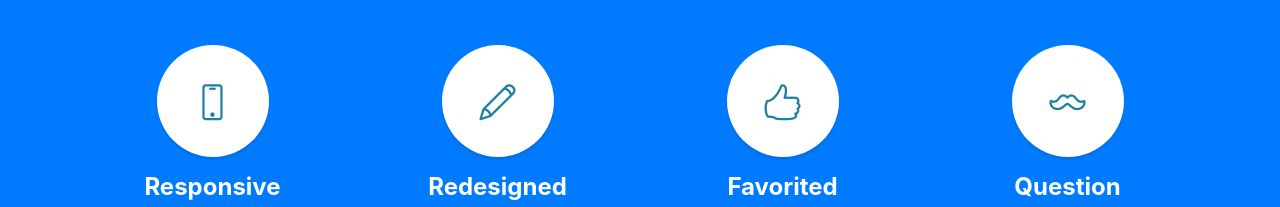
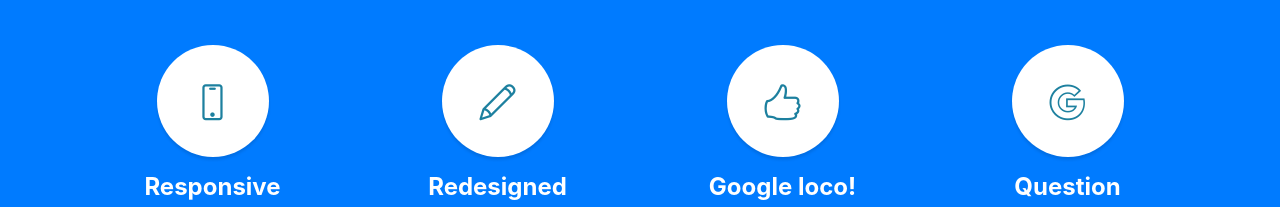
Before and after one commit to alexcomtz13/Portafolio, a website with bundled scripts: page index.html in a window 1280 px wide. Shown: the part 1432-1639 px from the top of the page. Built offline with nearby package versions, Linux system fonts and the light colour scheme.

Commit message:
Update index.html

```diff
--- a/index.html
+++ b/index.html
@@ -108,7 +108,7 @@
               <i class="icon-like"></i>
             </span>
             <h4>
-              <strong>Favorited</strong>
+              <strong>Google loco!</strong>
             </h4>
             <p class="text-faded mb-0">Millions of users
               <i class="fa fa-heart"></i>
@@ -116,7 +116,7 @@
           </div>
           <div class="col-lg-3 col-md-6">
             <span class="service-icon rounded-circle mx-auto mb-3">
-              <i class="icon-mustache"></i>
+              <i class="icon-social-google"></i>
             </span>
             <h4>
               <strong>Question</strong>
```
